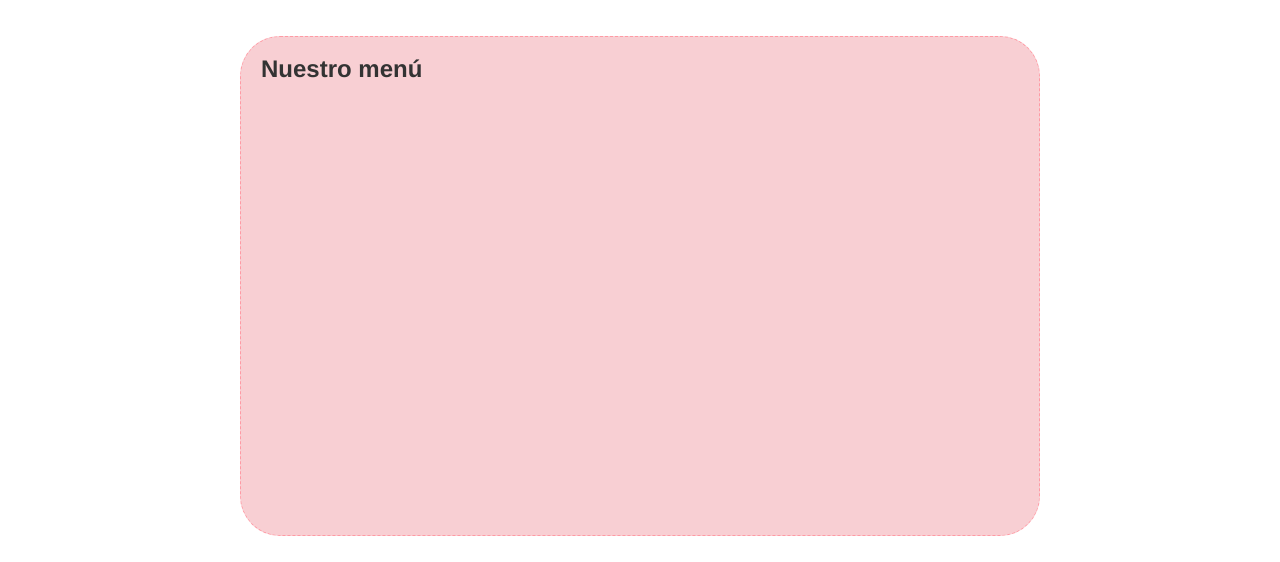
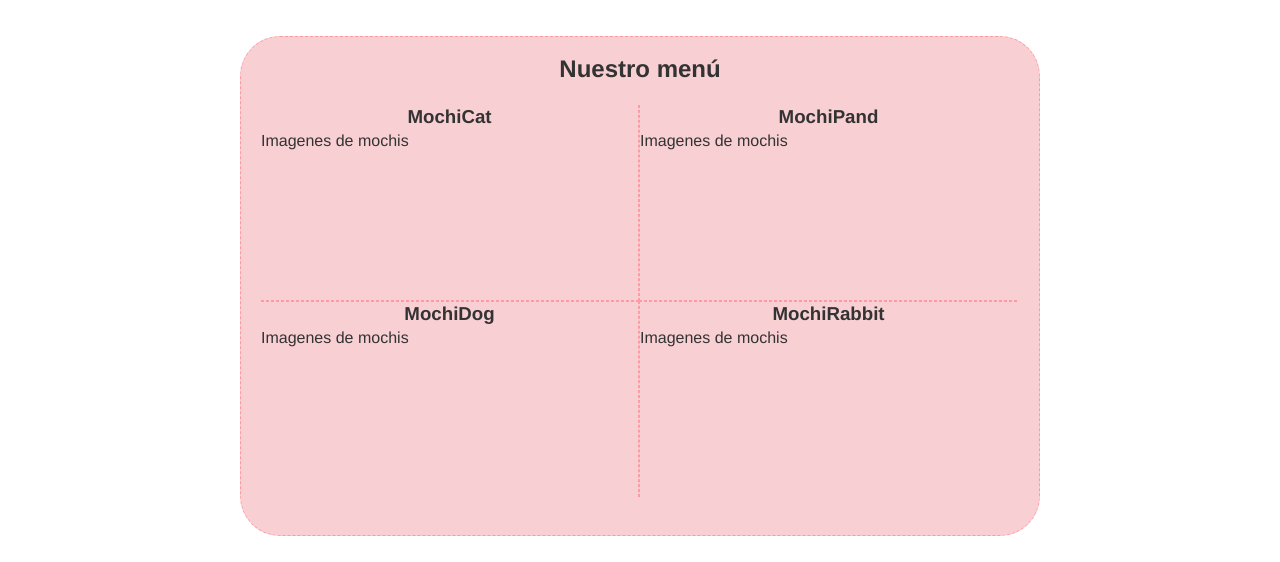
Before and after one commit to NGabrielHrz/PochiCat, a plain HTML site: page Index.html in a window 1280 px wide. Shown: the part 238-800 px from the top of the page. Drawn offline with Linux system fonts and the light colour scheme.

Commit message:
Pagina de la empresa PochiCat V1.1.3

```diff
--- a/Index.html
+++ b/Index.html
@@ -31,9 +31,28 @@
   </nav>
   <section>
     <div class="Cuerpo">
-      <h2>Nuestro menú</h2>
+      <div class="TitleMenu">
+        <h2>Nuestro menú</h2>
+      </div>
       <br>
-      <!-- Info de menú -->
+      <div>
+        <div class="MochiMenu">
+          <h3 class="MochisMenu">MochiCat</h3>
+          Imagenes de mochis
+        </div>
+        <div class="MochiMenu">
+          <h3 class="MochisMenu">MochiPand</h3>
+          Imagenes de mochis
+        </div>
+        <div class="MochiMenu">
+          <h3 class="MochisMenu">MochiDog</h3>
+          Imagenes de mochis
+        </div>
+        <div class="MochiMenu">
+          <h3 class="MochisMenu">MochiRabbit</h3>
+          Imagenes de mochis
+        </div>
+      </div>
     </div>
     <br>
     <div class="Cuerpo">
--- a/style.css
+++ b/style.css
@@ -58,6 +58,35 @@ h1 {
   background-color: #f8cfd3;
 }
 .Menu {
+  text-align: center;
+}
+.TitleMenu {
+  margin: auto;
+  text-align: center;
+}
+.MochiMenu {
+  float: left;
+  width: 378px;
+  height: 196px;
+}
+.MochiMenu:nth-child(1) {
+  border-right: 1px #ff9aa4 dashed;
+  border-bottom: 1px #ff9aa4 dashed;
+}
+.MochiMenu:nth-child(2) {
+  border-left: 1px #ff9aa4 dashed;
+  border-bottom: 1px #ff9aa4 dashed;
+}
+.MochiMenu:nth-child(3) {
+  border-right: 1px #ff9aa4 dashed;
+  border-top: 1px #ff9aa4 dashed;
+}
+.MochiMenu:nth-child(4) {
+  border-left: 1px #ff9aa4 dashed;
+  border-top: 1px #ff9aa4 dashed;
+}
+.MochisMenu {
+  margin: auto;
   text-align: center;
 }
 .a {
```
